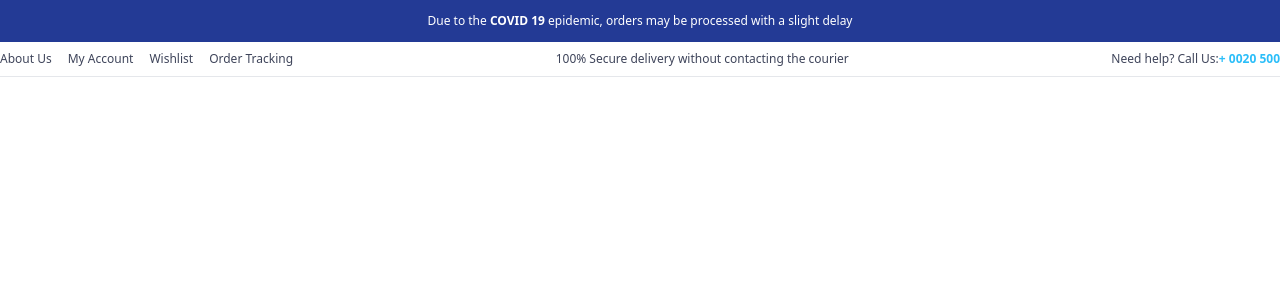
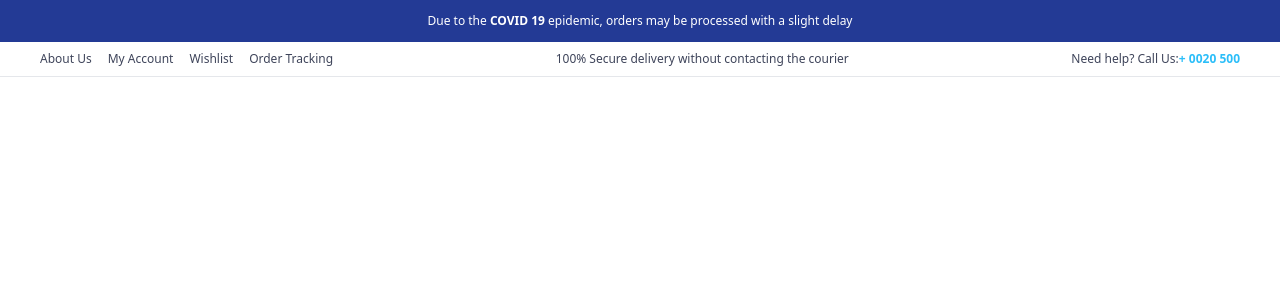
Before and after one commit to hayatul-islam/E-Buy, a React (Vite) app: page / in a window 1280 px wide. Shown: the top 300 px of the page. Built offline with nearby package versions, Linux system fonts and the light colour scheme.

Commit message:
folder structure

```diff
--- a/src/components/header/TopBar.tsx
+++ /dev/null
@@ -1,35 +0,0 @@
-import { Link } from "react-router-dom";
-
-const TopBar = () => {
-  return (
-    <div>
-      <div className="text-center py-3 text-[12px] bg-secondary text-white">
-        Due to the <span className="font-bold">COVID 19</span> epidemic, orders
-        may be processed with a slight delay
-      </div>
-      <div className="flex justify-between text-[12px] text-[#3e445a] py-2 border-b">
-        <nav className="flex gap-x-4">
-          <Link className="hover:text-primary" to="about-us">
-            About Us
-          </Link>
-          <Link className="hover:text-primary" to="my-account">
-            My Account
-          </Link>
-          <Link className="hover:text-primary" to="wishlist">
-            Wishlist
-          </Link>
-          <Link className="hover:text-primary" to="order-tracking">
-            Order Tracking
-          </Link>
-        </nav>
-        <div>100% Secure delivery without contacting the courier</div>
-        <div>
-          <span>Need help? Call Us:</span>
-          <span className="text-primary font-bold">+ 0020 500</span>
-        </div>
-      </div>
-    </div>
-  );
-};
-
-export default TopBar;
--- /dev/null
+++ b/src/components/shared/footer/Footer.tsx
@@ -0,0 +1,5 @@
+const Footer = () => {
+  return <div></div>;
+};
+
+export default Footer;
--- a/src/pages/Header.tsx
+++ b/src/components/shared/header/Header.tsx
@@ -1,4 +1,4 @@
-import TopBar from "../components/header/TopBar";
+import TopBar from "./TopBar";
 
 const Header = () => {
   return (
--- /dev/null
+++ b/src/components/shared/header/TopBar.tsx
@@ -0,0 +1,37 @@
+import { Link } from "react-router-dom";
+
+const TopBar = () => {
+  return (
+    <div>
+      <div className="text-center py-3 text-[12px] bg-secondary text-white">
+        Due to the <span className="font-bold">COVID 19</span> epidemic, orders
+        may be processed with a slight delay
+      </div>
+      <div className=" text-[12px] text-color-primary py-2 border-b">
+        <div className="e-buy-container mx-auto flex justify-between">
+          <nav className="flex gap-x-4 ">
+            <Link className="hover:text-primary" to="about-us">
+              About Us
+            </Link>
+            <Link className="hover:text-primary" to="my-account">
+              My Account
+            </Link>
+            <Link className="hover:text-primary" to="wishlist">
+              Wishlist
+            </Link>
+            <Link className="hover:text-primary" to="order-tracking">
+              Order Tracking
+            </Link>
+          </nav>
+          <div>100% Secure delivery without contacting the courier</div>
+          <div>
+            <span>Need help? Call Us:</span>
+            <span className="text-primary font-bold">+ 0020 500</span>
+          </div>
+        </div>
+      </div>
+    </div>
+  );
+};
+
+export default TopBar;
--- a/src/index.css
+++ b/src/index.css
@@ -1,3 +1,7 @@
 @tailwind base;
 @tailwind components;
 @tailwind utilities;
+
+.e-buy-container{
+    max-width: 1200px;
+}
--- a/src/pages/TheLayout.tsx
+++ b/src/pages/TheLayout.tsx
@@ -1,5 +1,5 @@
 import { BrowserRouter, Routes } from "react-router-dom";
-import Header from "./Header";
+import Header from "../components/shared/header/Header";
 
 const TheLayout = () => {
   return (
--- a/tailwind.config.cjs
+++ b/tailwind.config.cjs
@@ -2,6 +2,7 @@
 module.exports = {
   content: ["./index.html", "./src/**/*.{js,ts,jsx,tsx}"],
   theme: {
+    screens: {},
     extend: {
       colors: {
         primary: "#2bbef9",
@@ -10,6 +11,10 @@ module.exports = {
         warning: "#ffcd00",
         danger: "#d51243",
         info: "",
+        color: {
+          primary: "#3e445a",
+          secondary: "",
+        },
       },
     },
   },
```
